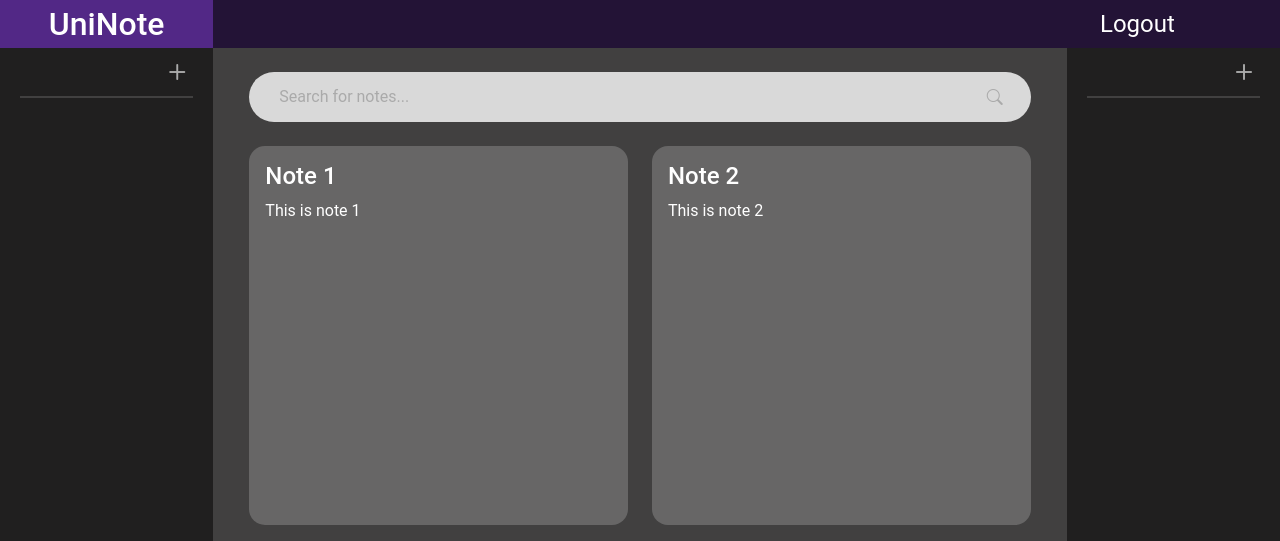
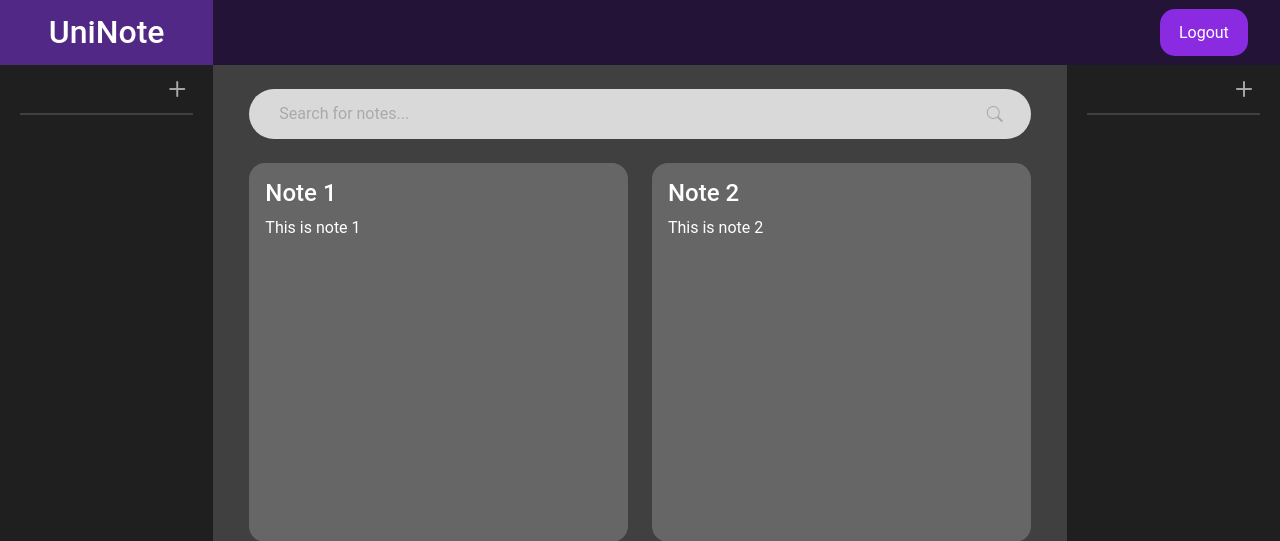
Before and after one commit to Agile-Web-Dev/UniNote, a Flask app: template app/templates/notes.html in a window 1280 px wide. Shown: the top 541 px of the page. Run offline with Flask 3, Linux system fonts and the light colour scheme; the template is opened without the code that fills it, so the values that code supplies are empty; some libraries are stand-ins or nearby versions.

Commit message:
changed topbar from li to button

```diff
--- a/app/static/css/global.css
+++ b/app/static/css/global.css
@@ -134,14 +134,6 @@ a {
   user-select: none; /* Standard */
 }
 
-.header-container {
-  background-color: var(--app-accent-dark);
-  display: flex;
-  align-items: center;
-  text-align: center;
-  height: 3rem;
-}
-
 .header-logo-container {
   background-color: var(--app-accent-light);
   height: 100%;
@@ -165,10 +157,6 @@ a {
   justify-content: space-between;
   align-items: center;
   padding: 0 0.75rem;
-}
-.header-tab-item:last-of-type {
-  margin-left: auto;
-  text-align: center;
 }
 
 .header-tab-item:hover {
@@ -198,7 +186,7 @@ a {
   display: flex;
   align-items: center;
   text-align: center;
-  height: 3rem;
+  min-height: 65px ;
 }
 
 .header-logo-container {
@@ -224,14 +212,22 @@ a {
   justify-content: space-between;
   align-items: center;
   padding: 0 0.75rem;
-}
-.header-tab-item:last-of-type {
-  margin-left: auto;
-  text-align: center;
+  padding-left: 2rem;
 }
 
-.header-tab-item:hover {
-  background-color: var(--app-accent-highlight);
+.logout-btn{
+  border-radius: 15px;
+  position: absolute;
+  border: none;
+  background-color: blueviolet;
+  padding: 0.70rem 1.2rem;
+  color: #ffff;
+  right: 2rem;
+  left: auto;
+}
+
+.logout-btn:hover{
+  background-color: #461d67;
 }
 
 .header-tab-link {
--- a/app/templates/components/sections/topbar.html
+++ b/app/templates/components/sections/topbar.html
@@ -1,5 +1,4 @@
 {% block header %}
-<header class="header-container">
   <div class="col-2 header-logo-container">
   <a href="{{ url_for ('main.dashboard') }}">
       <h1 class="unselectable">UniNote</h1>
@@ -11,9 +10,8 @@
       <a class="header-tab-link unselectable" href="{{ url_for('main.chatroom', class_id=header.class_id) }}">{{ header.class_id }}</a>
     </li>
   {% endfor %}
-  <li class="header-tab-item">
-    <a class="header-tab-link unselectable" href="#">Logout</a>
-  </li>
   </ul>
-</header>
+  <button class="logout-btn">
+    Logout
+  </button>
 {% endblock header %}
--- a/app/templates/layouts/index.html
+++ b/app/templates/layouts/index.html
@@ -23,7 +23,7 @@
     <title>{{ title }} - UniNote</title>
   </head>
   <body class="d-flex flex-column vh-100">
-    <header>
+    <header class="header-container">
       {% block header %}
       {% endblock header %}
     </header>
```
